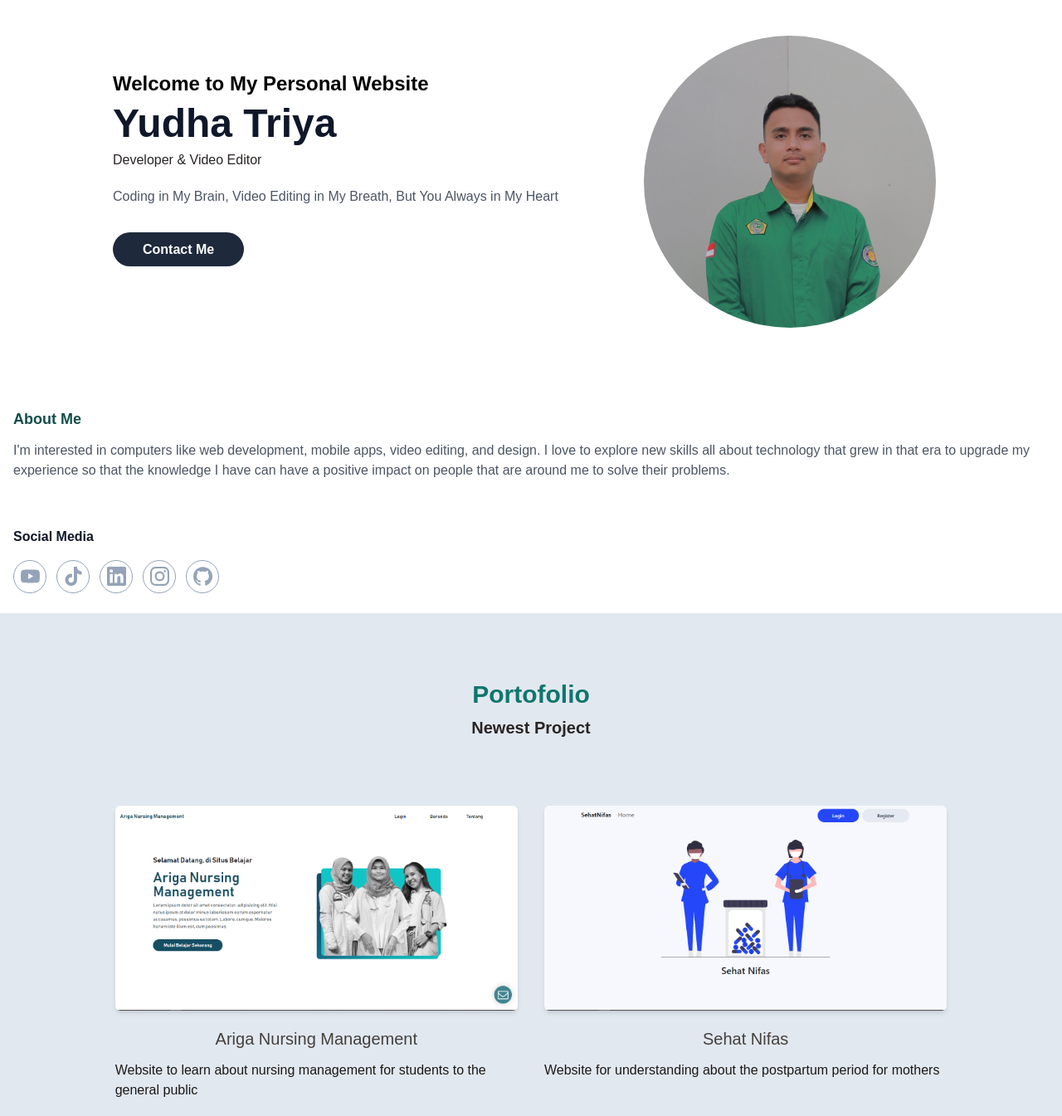
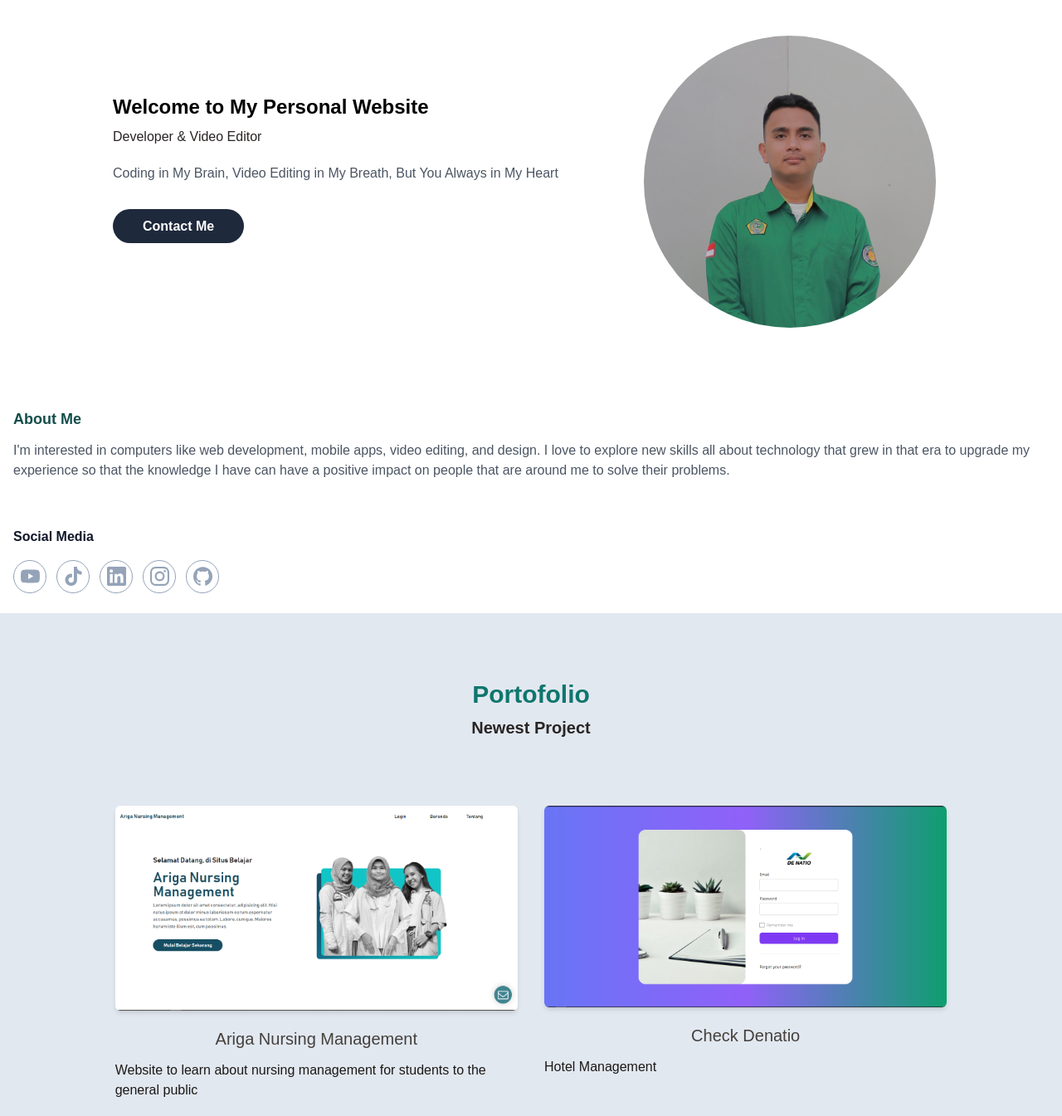
Before and after one commit to ydhstrs/portofolio, a plain HTML site: page index.html in a window 1280 px wide. Shown: the part 93-1438 px from the top of the page at 83% size. Drawn offline with nearby package versions, Linux system fonts and the light colour scheme.

Commit message:
update porto

```diff
--- a/index.html
+++ b/index.html
@@ -64,7 +64,7 @@
               <span
                 class="block text-3xl mt-2 mb-2 text-slate-900 md:text-3xl lg:text-5xl"
               >
-                Yudha Triya</span
+               </span
               >
             </h1>
             <h2 class="medium text-stone-800 mb-5">
@@ -151,13 +151,20 @@
 
         </div>
       </div>
-      <div class="w-full px-4 flex flex-wrap justify-center lg:w-10/12 lg:mx-auto">
+      <div class="w-full px-4 flex flex-wrap justify-center lg:w-10/12 lg:mx-auto ">
         <div class="mb-12 p-4 md:w-1/2">
           <div class="rounded-md shadow-md overflow-hidden">
             <img src="src/assets/images/1.PNG" class="hover:scale-110 transition duration-300 ease-in-out" width="w-full">
           </div>
           <h3 class="font-light text-xl text-stone-700  mt-5 mb-3 text-center">Ariga Nursing Management</h3>
           <p class="font-medium text-stone-900 ">Website to learn about nursing management for students to the general public</p>
+        </div>
+                <div class="mb-12 p-4 md:w-1/2">
+          <div class="rounded-md shadow-md overflow-hidden">
+            <img src="src/assets/images/4.PNG" class="hover:scale-110 transition duration-300 ease-in-out" width="w-full">
+          </div>
+          <h3 class="font-light text-xl text-stone-700  mt-5 mb-3 text-center">Check Denatio</h3>
+          <p class="font-medium text-stone-900 ">Hotel Management</p>
         </div>
        <div class="mb-12 p-4 md:w-1/2">
           <div class="rounded-md shadow-md overflow-hidden">
```
Also changed, not shown: src/assets/images/4.PNG (added).
